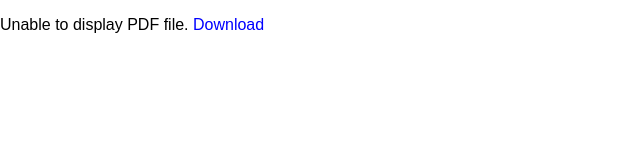
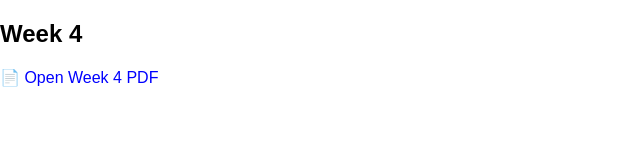
Before and after one commit to ebrahim226/ebrahimamin.github.io, a plain HTML site: page week4.html in a window 1280 px wide. Shown: the whole page, without its empty margins (0-640 px from the left). Drawn offline with Linux system fonts and the light colour scheme; files that its build step writes are made by us from their sources.

Commit message:
Update week4.html

```diff
--- a/week4.html
+++ b/week4.html
@@ -1,12 +1,16 @@
 <!DOCTYPE html>
 <html>
-  <head>
-    <title>IT Fundamentals</title>
-    <link rel="stylesheet" href="./css/mypdfstyle.css">
-  </head>
-  <body>
-    <object data="./pdf/week4.pdf" type="application/pdf">
-      <p>Unable to display PDF file. <a href="./pdf/week4.pdf">Download</a></p>
-    </object>
-  </body>
+<head>
+  <title>Week 4</title>
+  <link rel="stylesheet" href="mypdfstyle.css">
+</head>
+<body>
+
+<h2>Week 4</h2>
+
+<p>
+  <a href="week4.pdf" target="_blank">📄 Open Week 4 PDF</a>
+</p>
+
+</body>
 </html>
```
